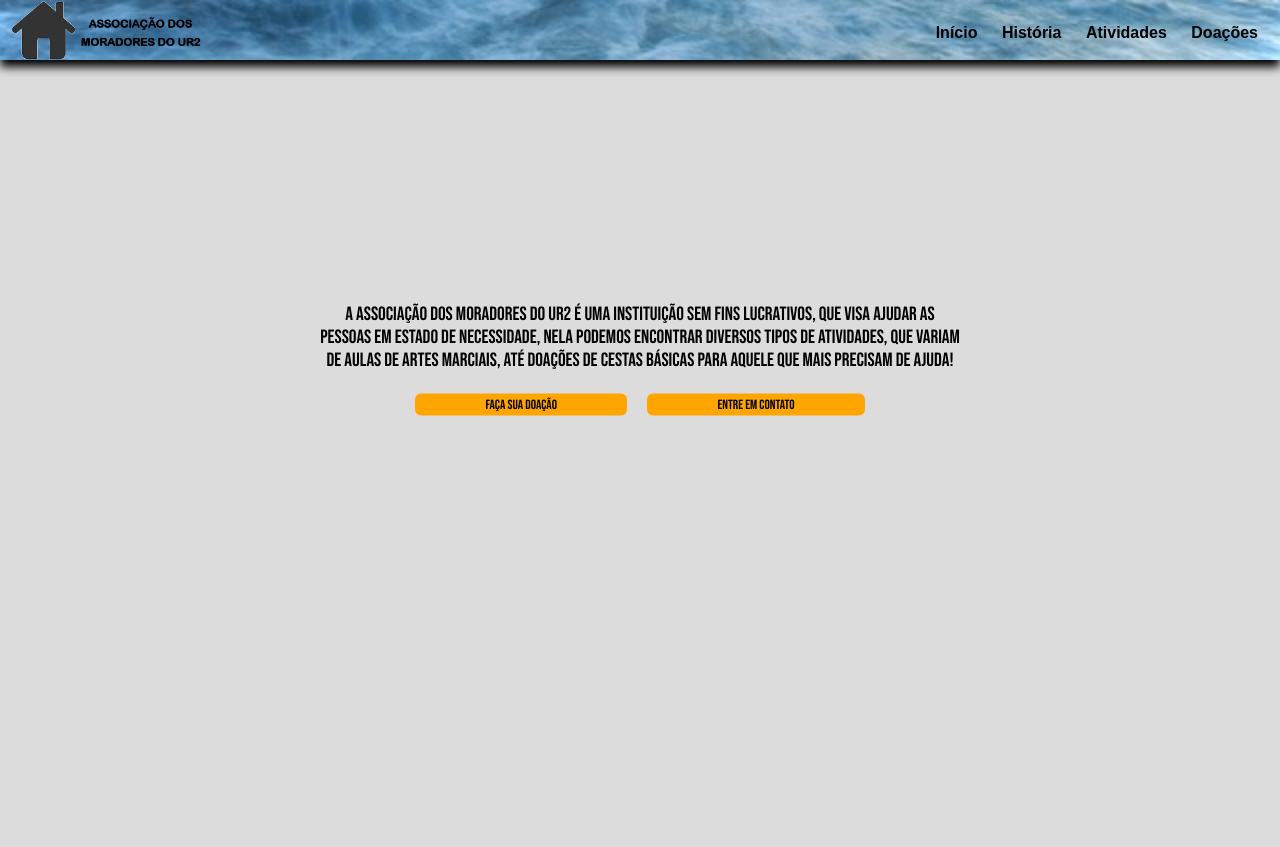
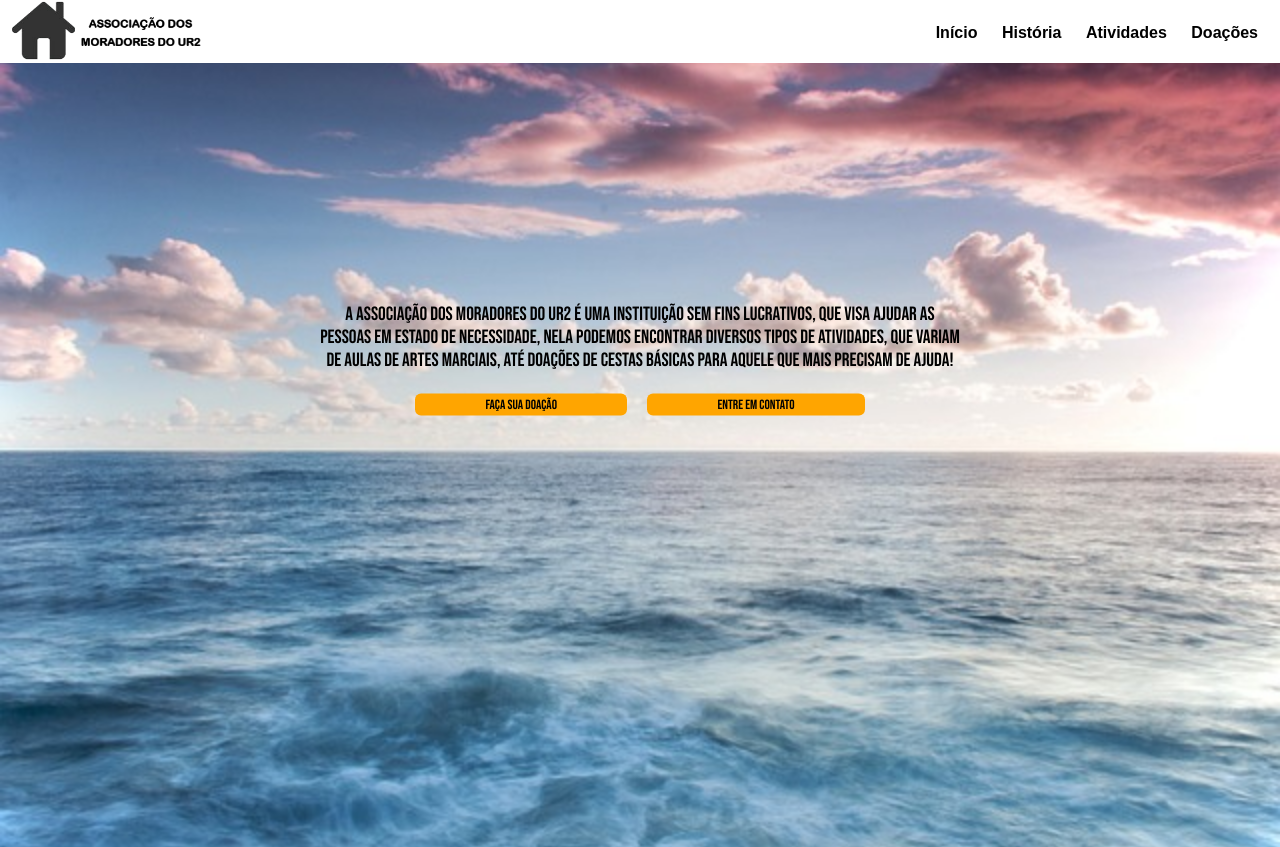
Before and after one commit to victor-gabryel/projeto-ass_ur2, a plain HTML site: page index.html in a window 1280 px wide. Before the commit the page ends 800 px from the top, so only its background shows below. Drawn offline with Linux system fonts and the light colour scheme.

Commit message:
versao03
versao03

```diff
--- a/estilos/header.css
+++ b/estilos/header.css
@@ -54,17 +54,15 @@ body {
 /*Cabeçalho============================================================================================*/
 header {
   /*colocar imagem*/
-  background-image: url(../imagens/fundo_teste04.jpg);
-  background-position: center bottom;
-  background-size: cover;
-  background-repeat: no-repeat;
+  background-color: white;
+
 }
 
 
 
 /*Navegação===============================================================================*/
 nav {
-  min-height: 60px;
+  min-height: 63px;
   padding: 12px;
   box-shadow: 0px 7px 9px black;
 }
@@ -80,6 +78,7 @@ nav > div#img-logo img{
   max-width: 190px;
 }
 
+/*Analisar mais tarde(ta entrando em conflito com a div#link)*/
 nav > div#img-logo img:hover{
   cursor: pointer;
 }
@@ -102,7 +101,18 @@ nav > div#links a {
 
 /*fazer animação*/
 nav > div#links a:hover {
-  color: rgba(0, 0, 0, 0.66);
+  color: rgba(0, 0, 0, 0.506);
+}
+
+
+
+/*Div.imgfundo=========================================================================================*/
+div.imgfundo{
+  height: 98vh;
+  background-image: url(../imagens/fundo_teste04.jpg);
+  background-position: center center;
+  background-size: cover;
+  background-repeat: no-repeat;
 }
 
 
--- a/estilos/index.css
+++ b/estilos/index.css
@@ -44,7 +44,6 @@
 
 
 /*Principal============================================================================================*/
-
 main div#caixa-txt{
     text-align: center;
     position: absolute;
@@ -71,6 +70,7 @@ main div#caixa-txt input{
 
 main div#caixa-txt input:hover {
     cursor: pointer;
+    background-color: rgba(255, 166, 0, 0.691);
 }
 
 
--- a/index.html
+++ b/index.html
@@ -8,10 +8,8 @@
   <link rel="stylesheet" href="estilos/header.css">
   <link rel="stylesheet" href="estilos/index.css">
 </head>
-
 <!--corpo-->
 <body>
-
   <!--ABRIMENTO DO HEADER-->
   <!--cabecalho-->
   <header>
@@ -21,7 +19,6 @@
       <div id="img-logo">
         <a href="https://maps.app.goo.gl/NmmzwQ6JBubaq1nn6" target="_blank"><img src="imagens/logo.png" alt="logo"></a>
       </div>
-
       <div id="links">
         <!--link inicio-->
         <a href="">Início</a>
@@ -35,20 +32,17 @@
     </nav>
   </header>
   <!--FECHAMENTO DO HEADER-->
-
-
-
   <!--principal-->
+  <div class="imgfundo">
     <main>
       <div id="caixa-txt">
         <p>
           A associação dos moradores do ur2 é uma instituição sem fins lucrativos, que visa ajudar as pessoas em estado de necessidade, nela podemos encontrar diversos tipos de atividades, que variam de aulas de artes marciais, até doações de cestas básicas para aquele que mais precisam de ajuda!
         </p>
-
-      <input type="button" value="Faça sua Doação">
-
-      <input type="button" value="Entre em Contato">
+        <a href="html/doacoes.html"><input type="button" value="Faça sua Doação"></a>
+        <a href="#" target="_blank"><input type="button" value="Entre em Contato"></a><!--Colocar Insta-->
       </div>
     </main>
+  </div>
 </body>
 </html>
```
Also changed, not shown: html/doacoes.html (+2 -10 lines). Lines whose indentation alone changed are shown as unchanged.
